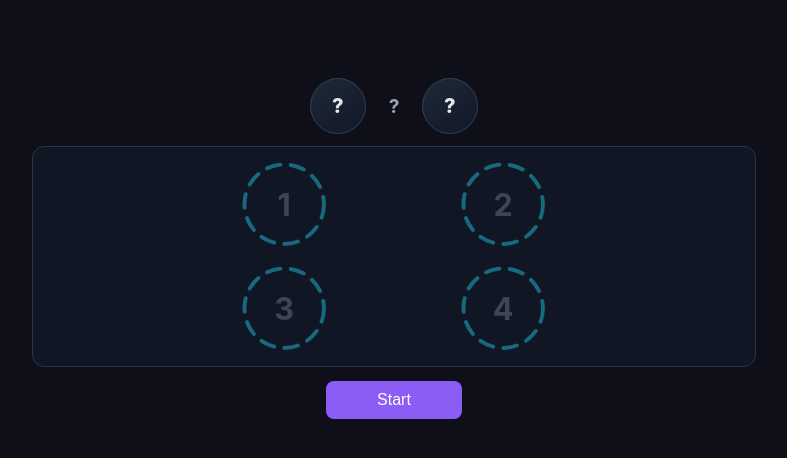
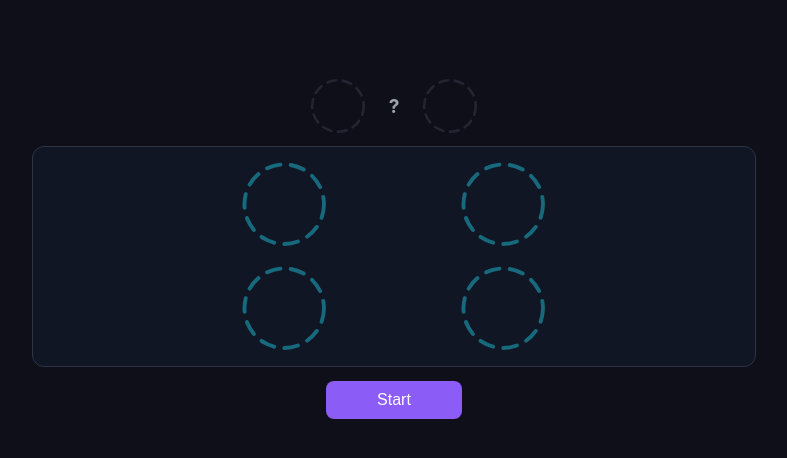
Before and after one commit to SingularTensor/Synapy, a Flask app: template templates/games/box-adding.html in a window 1280 px wide. Shown: the part 60-518 px from the top of the page, without its empty margins (246-1033 px from the left). Run offline with Flask 3, Linux system fonts and the light colour scheme; the template is opened without the code that fills it, so the values that code supplies are empty.

Commit message:
Replace numbered labels with randomized color-coded rings in box-adding
Circles now use distinct colors (shuffled each round) instead of "1","2","3","4"
labels. The pair frame slot machine spins and lands on matching colored dashed
rings instead of number text. Colors disappear during value flash via existing
CSS. Palette uses 8 hues spaced ~45deg apart for maximum visual distinction.

Co-Authored-By: Claude Opus 4.6 <noreply@anthropic.com>

```diff
--- a/templates/games/box-adding.html
+++ b/templates/games/box-adding.html
@@ -135,7 +135,7 @@
     }
 
     .box-grid.flash-values .box-ring {
-        opacity: 0;
+        opacity: 0 !important;
     }
 
     .box-grid.flash-values .box-label {
@@ -160,24 +160,40 @@
     }
 
     .pair-circle {
+        --ring-color: rgba(148, 163, 184, 0.3);
+        position: relative;
         width: 56px;
         aspect-ratio: 1;
         border-radius: 50%;
-        border: 1px solid #334155;
-        background: linear-gradient(145deg, #1f2937, #111827);
+        border: none;
+        background: transparent;
         display: flex;
         align-items: center;
         justify-content: center;
-        color: #e5e7eb;
-        font-size: 1.25rem;
-        font-weight: 800;
-        letter-spacing: 0.03em;
-        transition: border-color 0.16s ease, color 0.16s ease, background 0.16s ease;
     }
 
-    .pair-circle.ready {
-        border-color: #f59e0b;
-        color: #fff7ed;
+    .pair-ring {
+        position: absolute;
+        inset: 0;
+        width: 100%;
+        height: 100%;
+        pointer-events: none;
+        z-index: 0;
+        opacity: 0.5;
+        transition: opacity 0.14s ease;
+    }
+
+    .pair-ring circle {
+        fill: none;
+        stroke: var(--ring-color);
+        stroke-width: 4.5;
+        stroke-dasharray: 16 12;
+        stroke-linecap: round;
+        transition: stroke 0.08s ease;
+    }
+
+    .pair-circle.ready .pair-ring {
+        opacity: 0.9;
     }
 
     .pair-op {
@@ -518,9 +534,17 @@
         <div class="play-frames">
             <div class="pair-frame" id="pairFrame">
                 <div class="pair-row">
-                    <div class="pair-circle" id="pairFirst">?</div>
+                    <div class="pair-circle" id="pairFirst">
+                        <svg class="pair-ring" viewBox="0 0 100 100" aria-hidden="true">
+                            <circle cx="50" cy="50" r="46"></circle>
+                        </svg>
+                    </div>
                     <div class="pair-op" id="pairOp">?</div>
-                    <div class="pair-circle" id="pairSecond">?</div>
+                    <div class="pair-circle" id="pairSecond">
+                        <svg class="pair-ring" viewBox="0 0 100 100" aria-hidden="true">
+                            <circle cx="50" cy="50" r="46"></circle>
+                        </svg>
+                    </div>
                 </div>
             </div>
 
@@ -530,28 +554,28 @@
                         <svg class="box-ring" viewBox="0 0 100 100" aria-hidden="true">
                             <circle cx="50" cy="50" r="46"></circle>
                         </svg>
-                        <span class="box-label">1</span>
+                        <span class="box-label"></span>
                         <span class="box-value"></span>
                     </div>
                     <div class="box-cell" data-index="1">
                         <svg class="box-ring" viewBox="0 0 100 100" aria-hidden="true">
                             <circle cx="50" cy="50" r="46"></circle>
                         </svg>
-                        <span class="box-label">2</span>
+                        <span class="box-label"></span>
                         <span class="box-value"></span>
                     </div>
                     <div class="box-cell" data-index="2">
                         <svg class="box-ring" viewBox="0 0 100 100" aria-hidden="true">
                             <circle cx="50" cy="50" r="46"></circle>
                         </svg>
-                        <span class="box-label">3</span>
+                        <span class="box-label"></span>
                         <span class="box-value"></span>
                     </div>
                     <div class="box-cell" data-index="3">
                         <svg class="box-ring" viewBox="0 0 100 100" aria-hidden="true">
                             <circle cx="50" cy="50" r="46"></circle>
                         </svg>
-                        <span class="box-label">4</span>
+                        <span class="box-label"></span>
                         <span class="box-value"></span>
                     </div>
                 </div>
@@ -641,7 +665,7 @@
 
     const isAuthenticated = {{ 'true' if current_user.is_authenticated else 'false' }};
     const BOX_LABELS = ['1', '2', '3', '4'];
-    const START_FLASH_MS = 1200;
+    const START_FLASH_MS = 1800;
     const globalAudio = window.SynapyAudio || null;
 
     let score = 0;
@@ -666,8 +690,14 @@
     let wheelTraceCtx = null;
     let wheelTraceLastPoint = null;
     let wheelTraceFadeTimeout = null;
-    const PAIR_SPIN_STEP_MS = 50;
-    const PAIR_RESULT_LEAD_MS = 305;
+    const PAIR_SPIN_STEP_MS = 80;
+    const PAIR_RESULT_LEAD_MS = 400;
+
+    const CIRCLE_COLORS = [
+        '#ef4444', '#f59e0b', '#22c55e', '#3b82f6',
+        '#a855f7', '#06b6d4', '#ec4899', '#84cc16',
+    ];
+    let currentCircleColors = [];
 
     function primeAudioFromGesture() {
         if (globalAudio && typeof globalAudio.ensureContext === 'function') {
@@ -685,6 +715,64 @@
         if (globalAudio && typeof globalAudio.playError === 'function') {
             globalAudio.playError();
         }
+    }
+
+    let slotAudioCtx = null;
+
+    function ensureSlotAudio() {
+        if (slotAudioCtx) return slotAudioCtx;
+        if (globalAudio && typeof globalAudio.ensureContext === 'function') {
+            slotAudioCtx = globalAudio.ensureContext();
+            return slotAudioCtx;
+        }
+        slotAudioCtx = new (window.AudioContext || window.webkitAudioContext)();
+        return slotAudioCtx;
+    }
+
+    function playSlotTick() {
+        const ctx = ensureSlotAudio();
+        if (!ctx) return;
+        const now = ctx.currentTime;
+        const osc = ctx.createOscillator();
+        const gain = ctx.createGain();
+        osc.type = 'sine';
+        osc.frequency.setValueAtTime(800 + Math.random() * 400, now);
+        gain.gain.setValueAtTime(0.12, now);
+        gain.gain.exponentialRampToValueAtTime(0.001, now + 0.04);
+        osc.connect(gain);
+        gain.connect(ctx.destination);
+        osc.start(now);
+        osc.stop(now + 0.05);
+    }
+
+    function playSlotLand() {
+        const ctx = ensureSlotAudio();
+        if (!ctx) return;
+        const now = ctx.currentTime;
+
+        const osc1 = ctx.createOscillator();
+        const gain1 = ctx.createGain();
+        osc1.type = 'triangle';
+        osc1.frequency.setValueAtTime(660, now);
+        gain1.gain.setValueAtTime(0.0001, now);
+        gain1.gain.exponentialRampToValueAtTime(0.25, now + 0.01);
+        gain1.gain.exponentialRampToValueAtTime(0.0001, now + 0.18);
+        osc1.connect(gain1);
+        gain1.connect(ctx.destination);
+        osc1.start(now);
+        osc1.stop(now + 0.2);
+
+        const osc2 = ctx.createOscillator();
+        const gain2 = ctx.createGain();
+        osc2.type = 'sine';
+        osc2.frequency.setValueAtTime(880, now + 0.06);
+        gain2.gain.setValueAtTime(0.0001, now + 0.06);
+        gain2.gain.exponentialRampToValueAtTime(0.2, now + 0.07);
+        gain2.gain.exponentialRampToValueAtTime(0.0001, now + 0.22);
+        osc2.connect(gain2);
+        gain2.connect(ctx.destination);
+        osc2.start(now + 0.06);
+        osc2.stop(now + 0.24);
     }
 
     function clearRoundTimer() {
@@ -1039,12 +1127,32 @@
         return BOX_LABELS[Math.floor(Math.random() * BOX_LABELS.length)];
     }
 
+    function assignCircleColors() {
+        const shuffled = CIRCLE_COLORS.slice();
+        for (let i = shuffled.length - 1; i > 0; i--) {
+            const j = Math.floor(Math.random() * (i + 1));
+            [shuffled[i], shuffled[j]] = [shuffled[j], shuffled[i]];
+        }
+        currentCircleColors = shuffled.slice(0, 4);
+        boxCells.forEach((cell, idx) => {
+            cell.style.setProperty('--ring-color', currentCircleColors[idx]);
+            const ring = cell.querySelector('.box-ring');
+            if (ring) ring.style.opacity = '0.85';
+            const label = cell.querySelector('.box-label');
+            if (label) label.textContent = '';
+        });
+    }
+
+    function randomCircleColor() {
+        return currentCircleColors[Math.floor(Math.random() * currentCircleColors.length)];
+    }
+
     function resetPairFrame() {
         if (!pairFirstEl || !pairSecondEl || !pairOpEl) return;
         clearPairSpinAnimation();
-        pairFirstEl.textContent = '?';
-        pairSecondEl.textContent = '?';
         pairOpEl.textContent = '?';
+        pairFirstEl.style.removeProperty('--ring-color');
+        pairSecondEl.style.removeProperty('--ring-color');
         pairFirstEl.classList.remove('ready');
         pairSecondEl.classList.remove('ready');
     }
@@ -1059,24 +1167,26 @@
 
         const spinDurationMs = Math.max(220, flashMs - PAIR_RESULT_LEAD_MS);
 
-        pairFirstEl.textContent = randomBoxLabel();
-        pairSecondEl.textContent = randomBoxLabel();
+        pairFirstEl.style.setProperty('--ring-color', randomCircleColor());
+        pairSecondEl.style.setProperty('--ring-color', randomCircleColor());
 
         pairSpinInterval = setInterval(() => {
-            pairFirstEl.textContent = randomBoxLabel();
-            pairSecondEl.textContent = randomBoxLabel();
+            pairFirstEl.style.setProperty('--ring-color', randomCircleColor());
+            pairSecondEl.style.setProperty('--ring-color', randomCircleColor());
+            playSlotTick();
         }, PAIR_SPIN_STEP_MS);
 
         pairSpinTimeout = setTimeout(() => {
             clearPairSpinAnimation();
             updatePairFrame(false);
+            playSlotLand();
         }, spinDurationMs);
     }
 
     function updatePairFrame(showOperation = false) {
         if (!pairFirstEl || !pairSecondEl || !pairOpEl) return;
-        pairFirstEl.textContent = BOX_LABELS[selectedIndices[0]];
-        pairSecondEl.textContent = BOX_LABELS[selectedIndices[1]];
+        pairFirstEl.style.setProperty('--ring-color', currentCircleColors[selectedIndices[0]]);
+        pairSecondEl.style.setProperty('--ring-color', currentCircleColors[selectedIndices[1]]);
         pairOpEl.textContent = showOperation ? getOperationSymbol() : '?';
         pairFirstEl.classList.add('ready');
         pairSecondEl.classList.add('ready');
@@ -1091,6 +1201,7 @@
         const [first, second] = selectedIndices.map((idx) => currentValues[idx]);
         expectedAnswer = currentOperation === 'mul' ? first * second : first + second;
 
+        assignCircleColors();
         setFlashMode(true);
         setCellValues(true);
         startPairSpinReveal();
```
